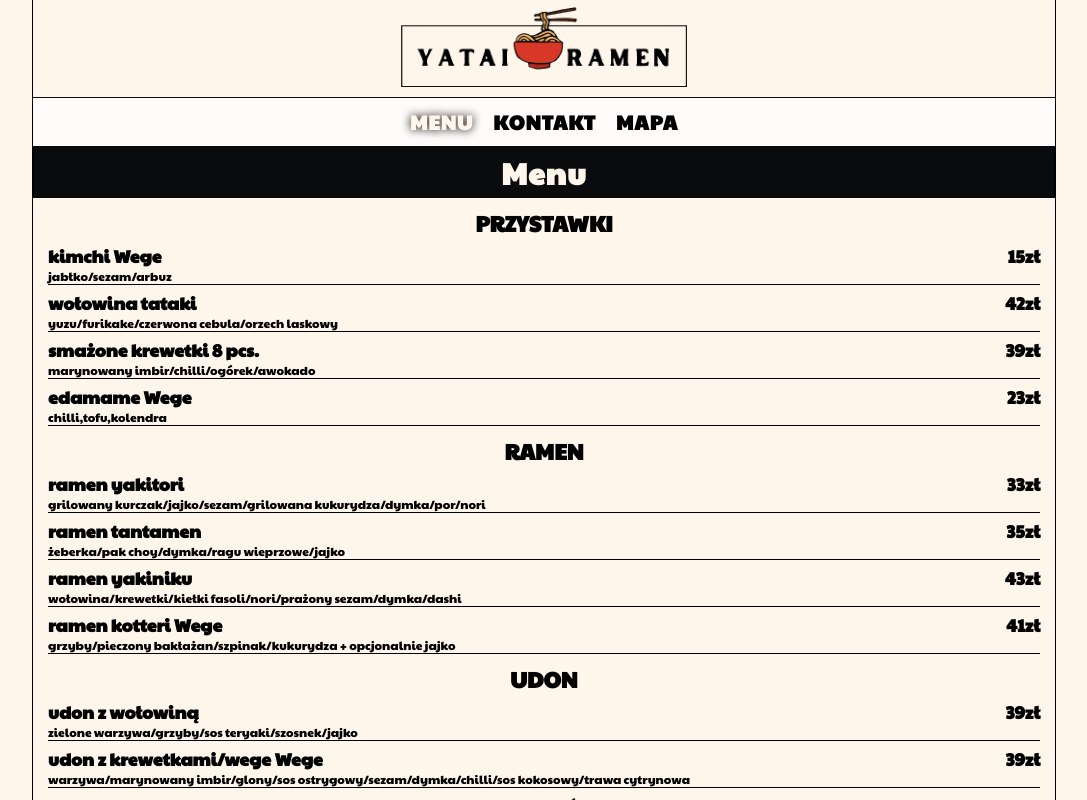
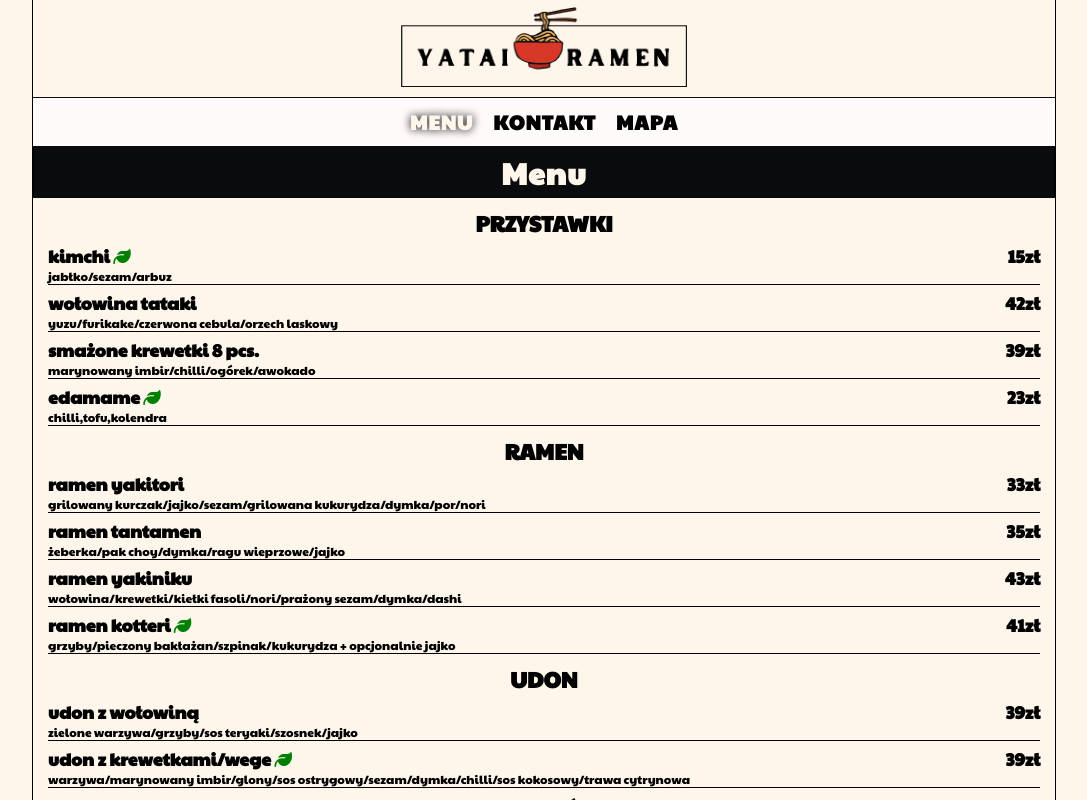
Before and after one commit to Dsrkblood/Yatai-Ramen, a React (Vite) app: page / in a window 1280 px wide. Shown: the top 800 px of the page, without its empty margins (96-1183 px from the left). Built offline with nearby package versions, Linux system fonts and the light colour scheme.

Commit message:
Add leaf logo for vege dishes

```diff
--- a/src/components/Menu.jsx
+++ b/src/components/Menu.jsx
@@ -4,16 +4,16 @@ const copyArray = [...COMPLETE_MENU];
 export default function Menu() {
 	let typeOf;
 
-	function checkTypeOf(item){
+	function checkTypeOf(item) {
 		let mainTitle;
-		if(item === 'appetizers'){
-			mainTitle = "Przystawki"
-		}else if(item === 'main_course'){
-			mainTitle = "Dania główne"
-		}else if(item === 'dessert'){
-			mainTitle = 'Desery'
-		}else{
-			mainTitle = item
+		if (item === "appetizers") {
+			mainTitle = "Przystawki";
+		} else if (item === "main_course") {
+			mainTitle = "Dania główne";
+		} else if (item === "dessert") {
+			mainTitle = "Desery";
+		} else {
+			mainTitle = item;
 		}
 		return mainTitle;
 	}
@@ -39,7 +39,12 @@ export default function Menu() {
 					<div key={indexOf} className='menu'>
 						<div className='header'>
 							<h3>
-								{item.title} {item.vege && <span>Wege</span>}
+								{item.title}{" "}
+								{item.vege && (
+									<span>
+										<i className='fa-solid fa-leaf'></i>
+									</span>
+								)}
 							</h3>
 							<h3>{item.price}</h3>
 						</div>
--- a/src/index.css
+++ b/src/index.css
@@ -189,6 +189,9 @@ section .menu-container .menu .header {
 	justify-content: space-between;
 	font-size: 1.5rem;
 }
+section .menu-container .menu .header h3 span {
+	color: green;
+}
 
 section .menu-container .menu p {
 	font-size: 1.2rem;
```
